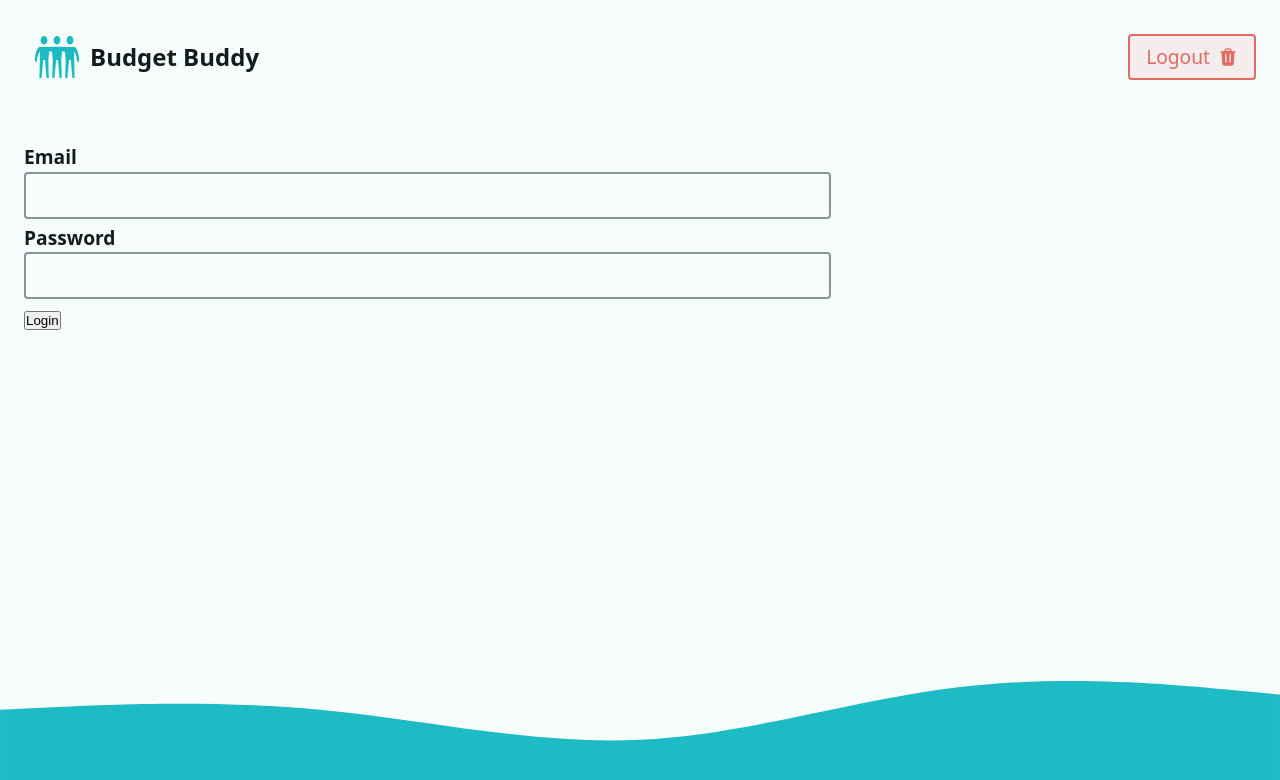
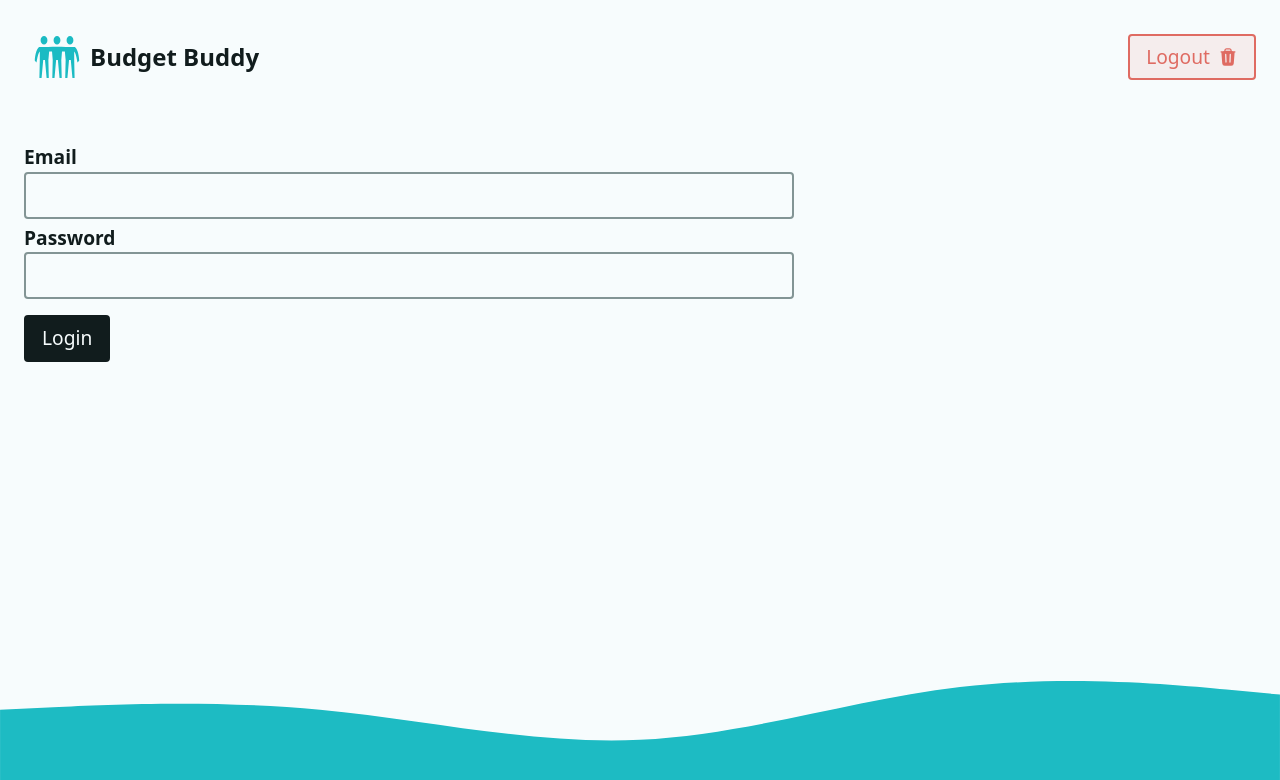
Before and after one commit to EleahBurman/budget-app, a React (Vite) app: page /users/login in a window 1280 px wide. Shown: the top 780 px of the page. Built offline with nearby package versions, Linux system fonts and the light colour scheme.

Commit message:
Add classes to login and signup buttons

```diff
--- a/src/components/LoginForm.jsx
+++ b/src/components/LoginForm.jsx
@@ -43,7 +43,11 @@ const LoginForm = () => {
       <input type="text" className="email-input" onChange={(e)=>{setEmail(e.target.value)}} value={email}></input>
       <label className="singup-label">Password</label>
       <input type="text" className="password-input" onChange={(e)=>{setPassword(e.target.value)}} value={password}></input>
-      <button type="submit">Login</button>
+      <button
+        type="submit"
+        className="btn btn--dark"
+        style={{marginTop: "1rem"}}
+      >Login</button>
     </form>
   )
 }
--- a/src/components/SignUpForm.jsx
+++ b/src/components/SignUpForm.jsx
@@ -47,7 +47,11 @@ const SignUpForm = () => {
       <input type="text" className="password-input" onChange={(e)=>{setPassword(e.target.value)}} value={password}></input>
       <label className="singup-label">Confirm Password</label>
       <input type="text" className="confirm-password-input" onChange={(e)=>{setPasswordConfirmation(e.target.value)}} value={passwordConfirmation}></input>
-      <button type="submit">Sign Up</button>
+      <button
+        type="submit"
+        className="btn btn--dark"
+        style={{marginTop: "1rem"}}
+      >Sign Up</button>
     </form>
   )
 }
```
